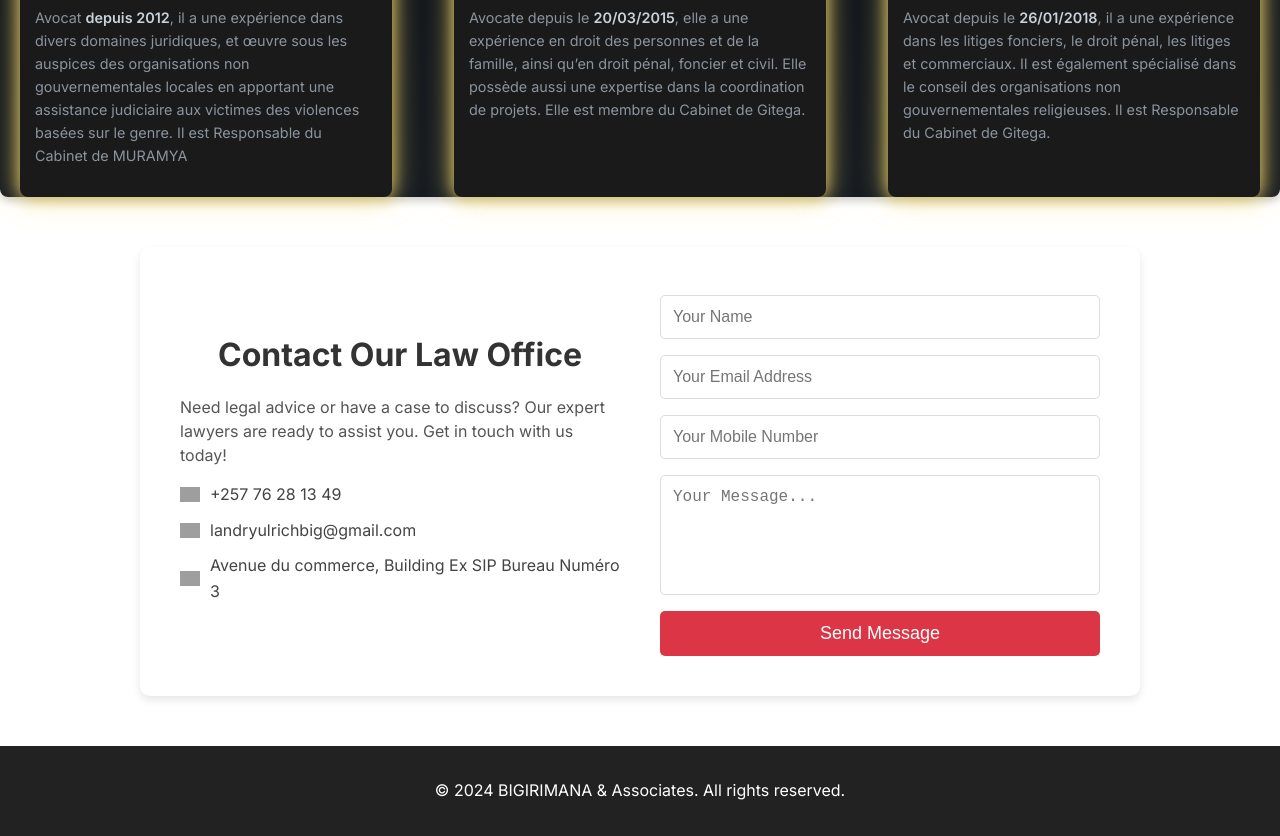
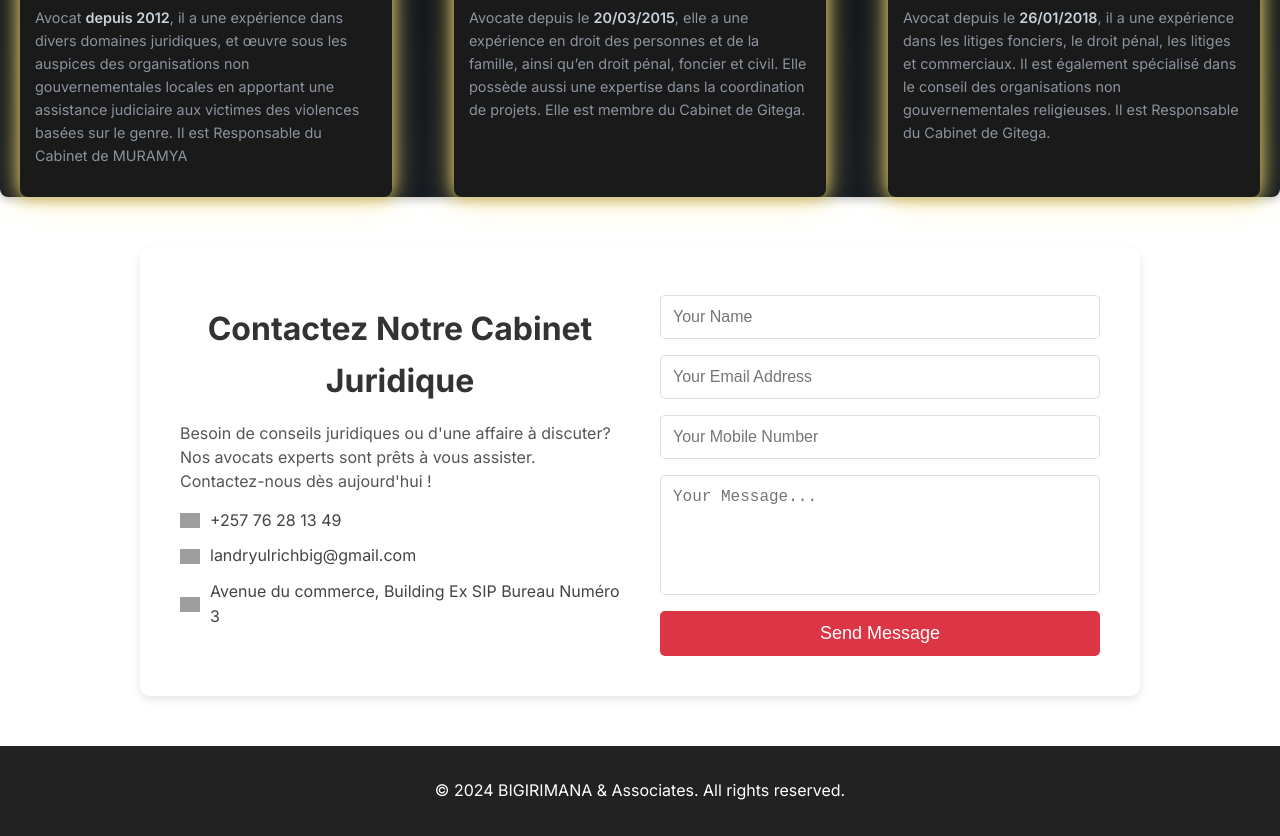
Before and after one commit to setukuru/Landry, a plain HTML site: page jcc2/index.html in a window 1280 px wide. Shown: the part 5645-6481 px from the top of the page. Drawn offline with Linux system fonts and the light colour scheme; grey boxes are pictures that could not be loaded; files whose address does not match are found by name.

Commit message:
Update index.html

```diff
--- a/jcc2/index.html
+++ b/jcc2/index.html
@@ -1622,8 +1622,8 @@
 
     <div class="contact-container">
       <div class="contact-info">
-          <h2>Contact Our Law Office</h2>
-          <p>Need legal advice or have a case to discuss? Our expert lawyers are ready to assist you. Get in touch with us today!</p>
+          <h2>Contactez Notre Cabinet Juridique</h2>
+          <p>Besoin de conseils juridiques ou d'une affaire à discuter? Nos avocats experts sont prêts à vous assister. Contactez-nous dès aujourd'hui !</p>
 
           <ul>
               <li><img src="https://img.icons8.com/ios-glyphs/30/000000/phone.png"/> +257 76 28 13 49</li>
```
